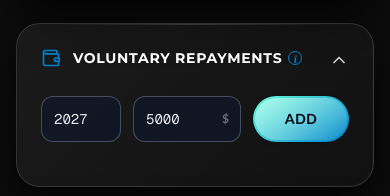
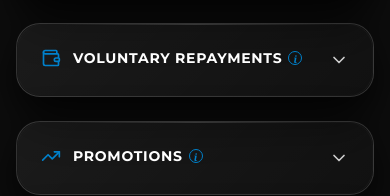
Before and after one commit to mitchbryant-git/help-loan-calculator, a Next.js app: page / in a window 390 px wide. Shown: the part 1749-1945 px from the top of the page. Built offline with nearby package versions, Linux system fonts and the light colour scheme.

Commit message:
minimise events boxes

```diff
--- a/app/page.jsx
+++ b/app/page.jsx
@@ -622,7 +622,7 @@ export default function App() {
   const [voluntary, setVoluntary] = useState([]);
   const [breaks, setBreaks] = useState([]);
 
-  // Collapse State for Action Cards
+  // Collapse State for Action Cards (collapsed by default on mobile, open on desktop)
   const [showVoluntary, setShowVoluntary] = useState(true);
   const [showPromotions, setShowPromotions] = useState(true);
   const [showBreaks, setShowBreaks] = useState(true);
@@ -658,6 +658,15 @@ export default function App() {
   useEffect(() => {
     localStorage.setItem('theme', mode);
   }, [mode]);
+
+  useEffect(() => {
+    if (window.innerWidth < 768) {
+      setShowVoluntary(false);
+      setShowPromotions(false);
+      setShowBreaks(false);
+      setShowReductions(false);
+    }
+  }, []);
 
   useEffect(() => {
     setTempVoluntary(prev => ({ ...prev, year: inputs.firstYear + 1 }));
@@ -855,11 +864,12 @@ export default function App() {
     setBreaks([]);
     setNudge(null);
 
-    // Reset Collapsible States
-    setShowVoluntary(true);
-    setShowPromotions(true);
-    setShowBreaks(true);
-    setShowReductions(true);
+    // Reset Collapsible States (collapsed on mobile, open on desktop)
+    const isDesktop = window.innerWidth >= 768;
+    setShowVoluntary(isDesktop);
+    setShowPromotions(isDesktop);
+    setShowBreaks(isDesktop);
+    setShowReductions(isDesktop);
 
     // Reset Temp Inputs
     setTempVoluntary({ year: 2027, amount: 5000 });
```
